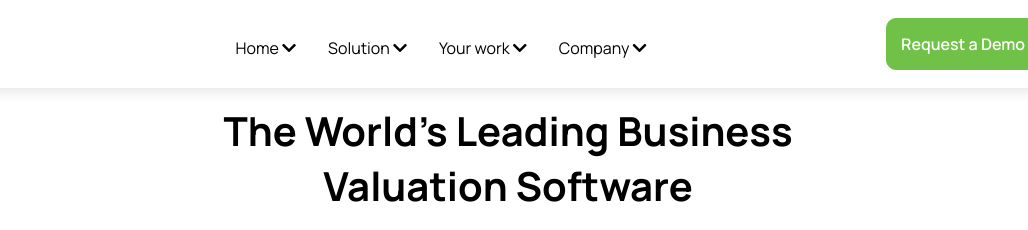
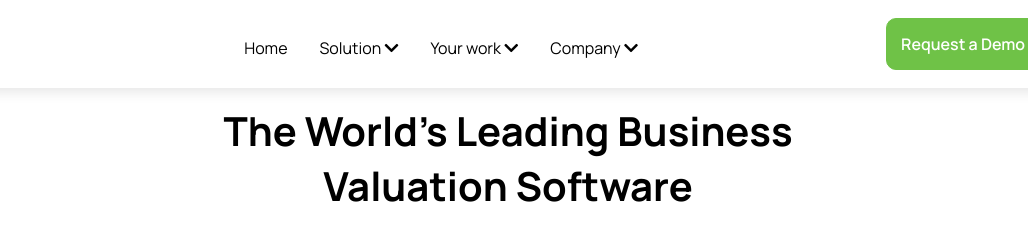
Before and after one commit to AsaOdogwu/J.S_africa, a plain HTML site: page VALUTICO_PROJECT/index.html in a window 1280 px wide. Shown: the top 230 px of the page, 132-1160 px from the left. Drawn offline with Linux system fonts and the light colour scheme.

Commit message:
made changes in theval project html

```diff
--- a/VALUTICO_PROJECT/index.html
+++ b/VALUTICO_PROJECT/index.html
@@ -20,7 +20,7 @@
           <i class="fas fa-times"></i>
 
           <ul class="links">
-            <li><a href="#"></a>Home <i class="fas fa-chevron-down"></i></li>
+            <li><a href="#"></a>Home</li>
             <li><a href="#"></a>Solution <i class="fas fa-chevron-down"></i></li>
             <li><a href="#"></a>Your work <i class="fas fa-chevron-down"></i></li>
             <li><a href="#"></a>Company <i class="fas fa-chevron-down"></i></li>
```
